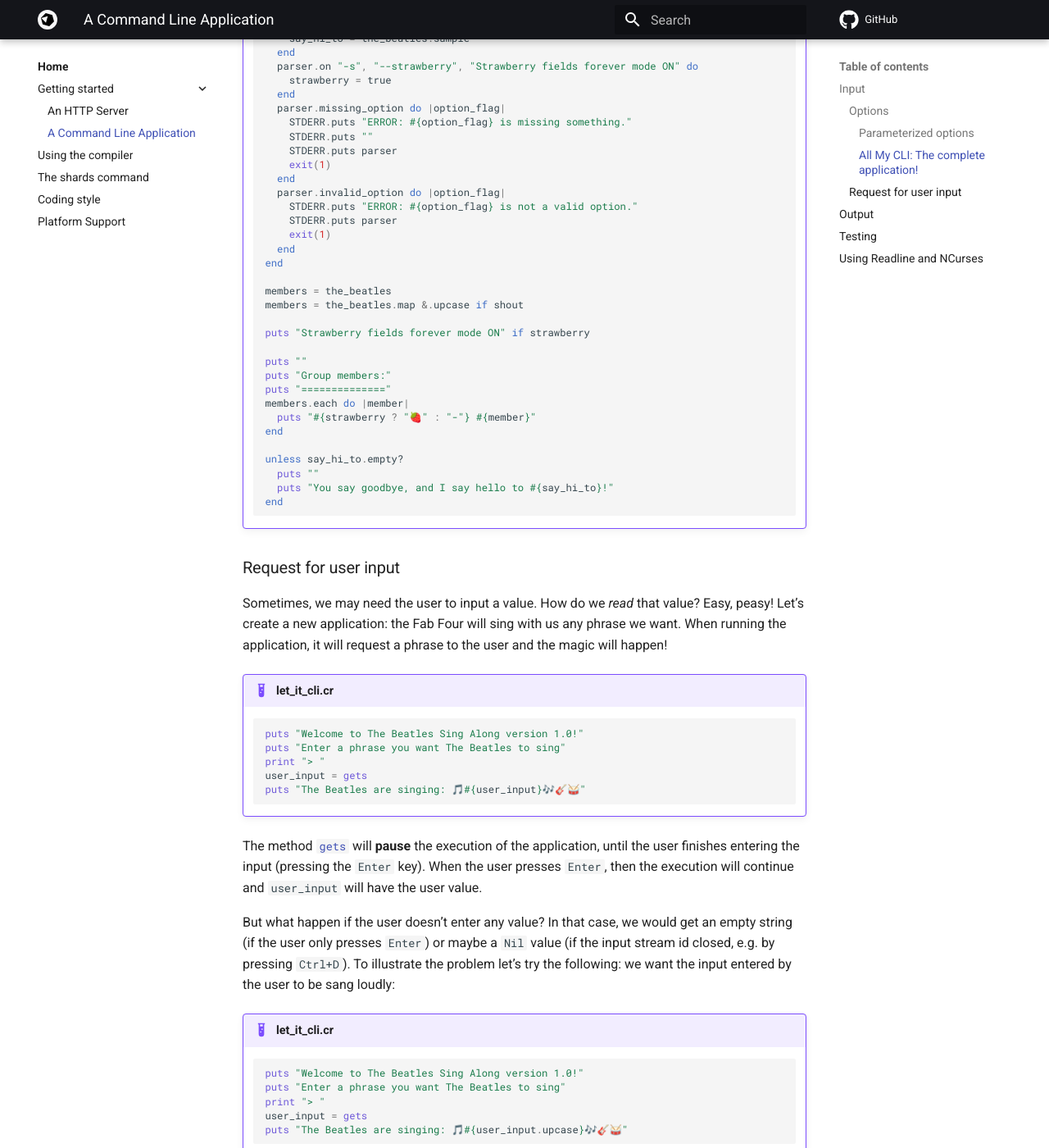
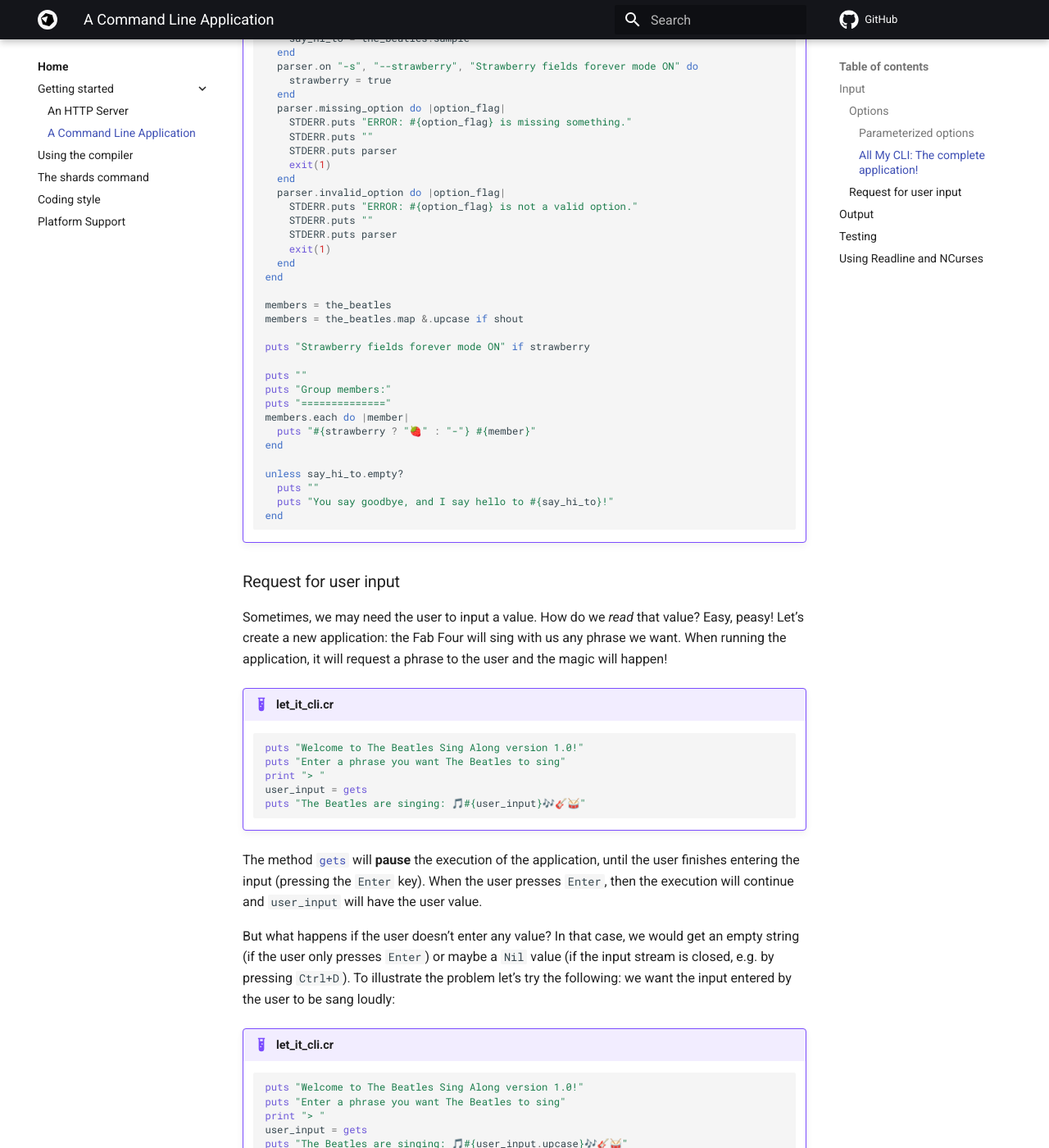
Before and after one commit to crystal-lang/crystal-book, an MkDocs documentation site: the page built from docs/getting_started/cli.md, in a window 1280 px wide and 1400 px high, scrolled down 4877 px. Shown: the whole window at 82% size. Built offline with MkDocs 1.6.1 and Material for MkDocs 9.7.7, drawn with Linux system fonts in a browser that asks for light colours; nearby versions of some CDN libraries; library files that are not in the unit come from our copies; comment, search, counter and statistics services are not loaded.

Commit message:
Spelling and formatting fixes!
There were two small spelling mistakes that I saw as well as an inconsistency in the error message formatting in the "all_my_cli.cr" example.

```diff
--- a/docs/getting_started/cli.md
+++ b/docs/getting_started/cli.md
@@ -235,6 +235,7 @@
       end
       parser.invalid_option do |option_flag|
         STDERR.puts "ERROR: #{option_flag} is not a valid option."
+        STDERR.puts ""
         STDERR.puts parser
         exit(1)
       end
@@ -275,7 +276,7 @@
 The method [`gets`](https://crystal-lang.org/api/latest/toplevel.html#gets%28*args,**options%29-class-method) will **pause** the execution of the application, until the user finishes entering the input (pressing the `Enter` key).
 When the user presses `Enter`, then the execution will continue and `user_input` will have the user value.
 
-But what happen if the user doesn’t enter any value? In that case, we would get an empty string (if the user only presses `Enter`) or maybe a `Nil` value (if the input stream id closed, e.g. by pressing `Ctrl+D`).
+But what happens if the user doesn’t enter any value? In that case, we would get an empty string (if the user only presses `Enter`) or maybe a `Nil` value (if the input stream is closed, e.g. by pressing `Ctrl+D`).
 To illustrate the problem let’s try the following: we want the input entered by the user to be sang loudly:
 
 !!! example "let_it_cli.cr"
```
